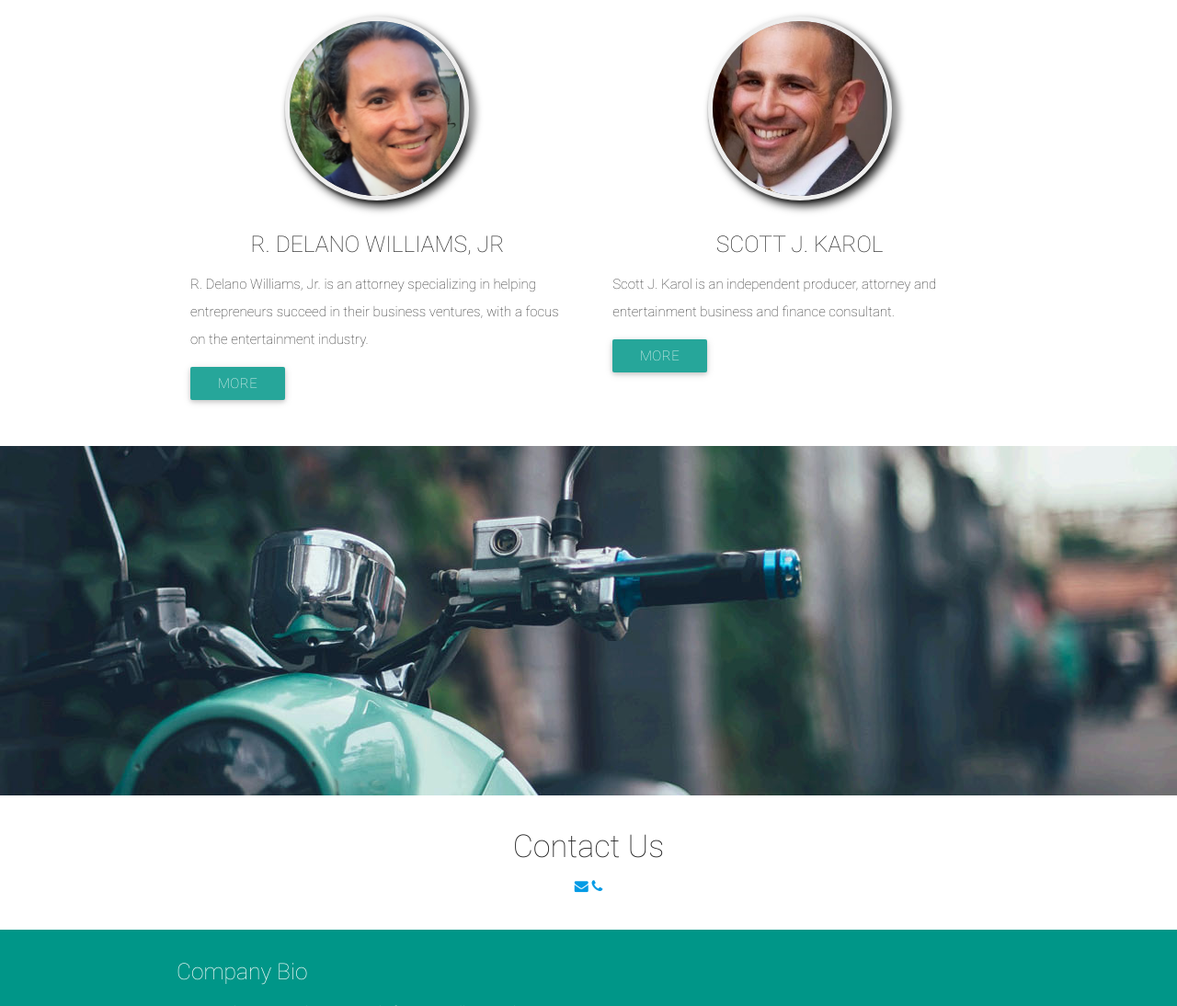
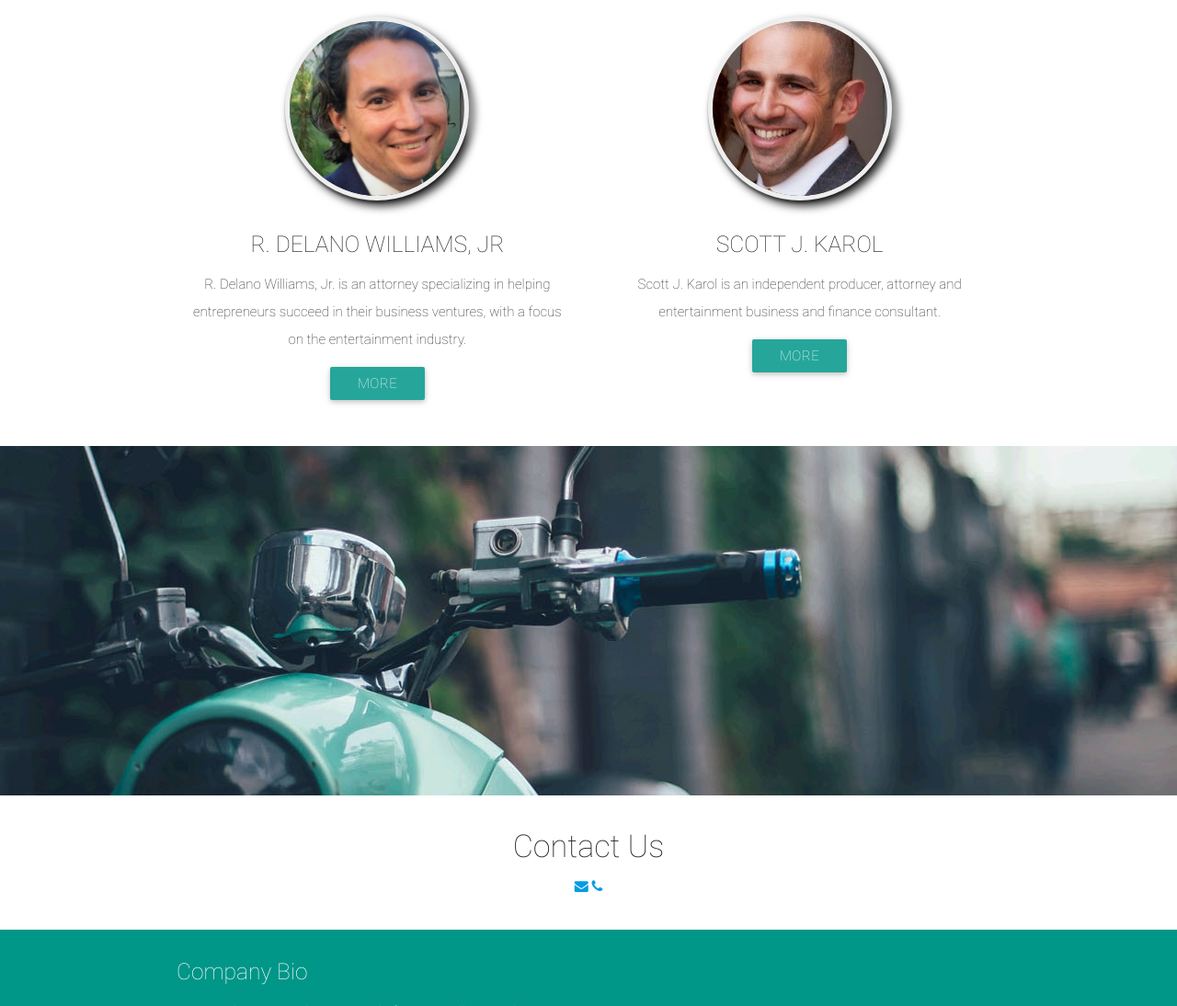
Before and after one commit to FranCarstens/KarolWilliams, a plain HTML site: page index.html in a window 1280 px wide. Shown: the part 1227-2321 px from the top of the page at 92% size. Drawn offline with nearby package versions, Linux system fonts and the light colour scheme; some icons are missing.

Commit message:
suggested edits to style.css

```diff
--- a/css/style.css
+++ b/css/style.css
@@ -57,6 +57,19 @@ p {
   line-height: 2rem;
 }
 
+/* BEGIN suggested edits on about section */
+
+#about .icon-block p {
+  text-align: center;
+
+}
+#about .icon-block button {
+  margin: 0 auto;
+  display: block;
+}
+
+/* END SUGGESTED EDITS */
+
 .button-collapse {
   color: #26a69a;
 }
```
